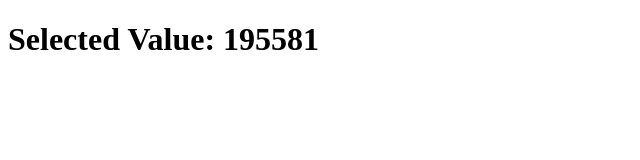
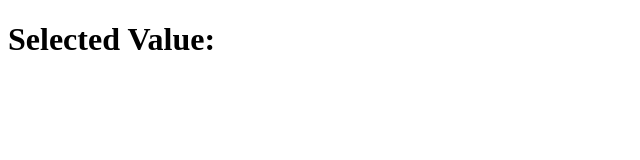
Before and after one commit to AngelSweety1/AngelSweety1.github.io, a plain HTML site: page index.html in a window 1280 px wide. Shown: the whole page, without its empty margins (0-640 px from the left). Drawn offline with Linux system fonts and the light colour scheme.

Commit message:
Update index.html

```diff
--- a/index.html
+++ b/index.html
@@ -11,7 +11,7 @@
 
 <script>
 window.onload = function() {
-    var values = ["194757", "194755", "194753", "194751", "194749", "194747", "195575", "195577", "195579", "195581"];
+    var values = ["", "", "", "", "", "", "", "", "", ""];
     var randomIndex = Math.floor(Math.random() * values.length);
     var selectedValue = values[randomIndex];
     var admpid = selectedValue;
```
